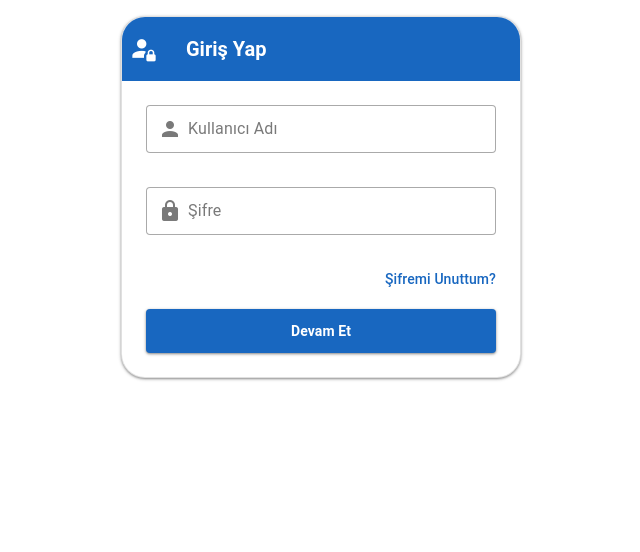
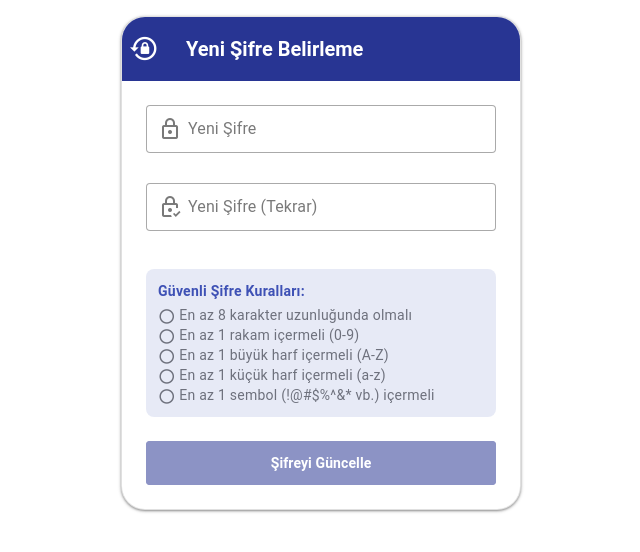
Before and after one commit to bernakalkann/task-project, a Vue app in the folder frontend/: page /reset-password in a window 1280 px wide. Before the commit this address led to /login. Shown: the top 552 px of the page, without its empty margins (319-959 px from the left). Built offline with nearby package versions, Linux system fonts and the light colour scheme.

Commit message:
feat: e-posta ile şifremi unuttum ve şifre sıfırlama akışı eklendi

```diff
--- a/frontend/src/router/index.js
+++ b/frontend/src/router/index.js
@@ -4,6 +4,8 @@ import Login from '../Login.vue'
 import TasksView from '../views/TasksView.vue'
 import UsersView from '../views/UsersView.vue'
 import ProfileView from '../views/ProfileView.vue'
+import ResetPassword from '../views/ResetPassword.vue'
+import LogsView from '../views/LogsView.vue'
 
 const router = createRouter({
   history: createWebHistory(import.meta.env.BASE_URL),
@@ -12,6 +14,11 @@ const router = createRouter({
       path: '/login',
       name: 'login',
       component: Login,
+    },
+    {
+      path: '/reset-password',
+      name: 'reset-password',
+      component: ResetPassword,
     },
     {
       path: '/',
@@ -33,6 +40,11 @@ const router = createRouter({
       name: 'profile',
       component: ProfileView,
     },
+    {
+      path: '/logs',
+      name: 'logs',
+      component: LogsView,
+    },
   ],
 })
 
@@ -41,16 +53,16 @@ router.beforeEach((to, from) => {
   const token = localStorage.getItem('token');
   const isStaff = localStorage.getItem('is_staff') === 'true';
 
-  // 1. Giriş yapmamış kullanıcıyı Giriş Yap sayfasına yönlendir
-  if (to.name !== 'login' && !token) {
+  // 1. Giriş yapmamış kullanıcıyı (login ve reset-password harici) Giriş Yap sayfasına yönlendir
+  if (to.name !== 'login' && to.name !== 'reset-password' && !token) {
     return { name: 'login' };
   }
   // 2. Giriş yapmış kullanıcıyı tekrar login sayfasına sokma
   else if (to.name === 'login' && token) {
     return { name: 'home' };
   }
-  // 3. Admin olmayan kullanıcıların Users menüsüne erişmesini engelle
-  else if (to.name === 'users' && !isStaff) {
+  // 3. Admin olmayan kullanıcıların Users ve Logs ekranına erişmesini engelle
+  else if ((to.name === 'users' || to.name === 'logs') && !isStaff) {
     return { name: 'home' };
   }
 })
--- /dev/null
+++ b/frontend/src/views/ResetPassword.vue
@@ -0,0 +1,161 @@
+<template>
+  <v-container class="fill-height" fluid>
+    <v-row align="center" justify="center">
+      <v-col cols="12" sm="8" md="5" lg="4">
+        <v-card class="elevation-12 rounded-xl border">
+          <v-toolbar color="indigo-darken-3" dark flat class="px-2">
+            <v-icon icon="mdi-lock-reset" class="mr-2" size="large"></v-icon>
+            <v-toolbar-title class="font-weight-bold">Yeni Şifre Belirleme</v-toolbar-title>
+          </v-toolbar>
+
+          <v-card-text class="pa-6">
+            <v-alert v-if="errorMessage" type="error" variant="tonal" class="mb-4" closable @click:close="errorMessage = ''">
+              {{ errorMessage }}
+            </v-alert>
+            <v-alert v-if="successMessage" type="success" variant="tonal" class="mb-4">
+              {{ successMessage }}
+            </v-alert>
+
+            <v-form v-if="!successMessage" @submit.prevent="submitReset">
+              <v-text-field
+                v-model="newPassword"
+                label="Yeni Şifre"
+                prepend-inner-icon="mdi-lock-outline"
+                type="password"
+                variant="outlined"
+                density="comfortable"
+                class="mb-2"
+                :rules="[v => !!v || 'Şifre alanı zorunludur']"
+              />
+
+              <v-text-field
+                v-model="confirmPassword"
+                label="Yeni Şifre (Tekrar)"
+                prepend-inner-icon="mdi-lock-check-outline"
+                type="password"
+                variant="outlined"
+                density="comfortable"
+                class="mb-4"
+                :rules="[v => v === newPassword || 'Şifreler eşleşmiyor']"
+              />
+
+              <!-- PAROLA ŞARTLARI CHECKLIST -->
+              <v-card variant="tonal" color="indigo" class="pa-3 mb-6 rounded-lg text-caption">
+                <div class="font-weight-bold mb-1">Güvenli Şifre Kuralları:</div>
+                <div :class="rulesStatus.length ? 'text-success' : 'text-grey-darken-1'">
+                  <v-icon size="small" :icon="rulesStatus.length ? 'mdi-check-circle' : 'mdi-circle-outline'"></v-icon>
+                  En az 8 karakter uzunluğunda olmalı
+                </div>
+                <div :class="rulesStatus.digit ? 'text-success' : 'text-grey-darken-1'">
+                  <v-icon size="small" :icon="rulesStatus.digit ? 'mdi-check-circle' : 'mdi-circle-outline'"></v-icon>
+                  En az 1 rakam içermeli (0-9)
+                </div>
+                <div :class="rulesStatus.upper ? 'text-success' : 'text-grey-darken-1'">
+                  <v-icon size="small" :icon="rulesStatus.upper ? 'mdi-check-circle' : 'mdi-circle-outline'"></v-icon>
+                  En az 1 büyük harf içermeli (A-Z)
+                </div>
+                <div :class="rulesStatus.lower ? 'text-success' : 'text-grey-darken-1'">
+                  <v-icon size="small" :icon="rulesStatus.lower ? 'mdi-check-circle' : 'mdi-circle-outline'"></v-icon>
+                  En az 1 küçük harf içermeli (a-z)
+                </div>
+                <div :class="rulesStatus.symbol ? 'text-success' : 'text-grey-darken-1'">
+                  <v-icon size="small" :icon="rulesStatus.symbol ? 'mdi-check-circle' : 'mdi-circle-outline'"></v-icon>
+                  En az 1 sembol (!@#$%^&* vb.) içermeli
+                </div>
+              </v-card>
+
+              <v-btn
+                type="submit"
+                color="indigo-darken-3"
+                block
+                size="large"
+                class="text-capitalize font-weight-bold"
+                :loading="loading"
+                :disabled="!isFormValid"
+              >
+                Şifreyi Güncelle
+              </v-btn>
+            </v-form>
+
+            <div v-else class="text-center mt-4">
+              <v-btn color="indigo-darken-3" variant="outlined" to="/login">
+                Giriş Ekranına Git
+              </v-btn>
+            </div>
+          </v-card-text>
+        </v-card>
+      </v-col>
+    </v-row>
+  </v-container>
+</template>
+
+<script setup>
+import { ref, computed } from 'vue'
+import { useRoute, useRouter } from 'vue-router'
+import api from '../api'
+
+const route = useRoute()
+const router = useRouter()
+
+const newPassword = ref('')
+const confirmPassword = ref('')
+const errorMessage = ref('')
+const successMessage = ref('')
+const loading = ref(false)
+
+const rulesStatus = computed(() => {
+  const pwd = newPassword.value || ''
+  return {
+    length: pwd.length >= 8,
+    digit: /\d/.test(pwd),
+    upper: /[A-Z]/.test(pwd),
+    lower: /[a-z]/.test(pwd),
+    symbol: /[^A-Za-z0-9]/.test(pwd)
+  }
+})
+
+const isFormValid = computed(() => {
+  return (
+    rulesStatus.value.length &&
+    rulesStatus.value.digit &&
+    rulesStatus.value.upper &&
+    rulesStatus.value.lower &&
+    rulesStatus.value.symbol &&
+    newPassword.value === confirmPassword.value
+  )
+})
+
+const submitReset = async () => {
+  errorMessage.value = ''
+  successMessage.value = ''
+
+  const uid = route.query.uid
+  const token = route.query.token
+
+  if (!uid || !token) {
+    errorMessage.value = 'Geçersiz şifre sıfırlama bağlantısı. Bağlantıyı tekrar e-postanızdan kontrol ediniz.'
+    return
+  }
+
+  loading.value = true
+  try {
+    const response = await api.post('reset-password/', {
+      uid,
+      token,
+      new_password: newPassword.value
+    })
+    successMessage.value = response.data.message || 'Şifreniz başarıyla güncellendi!'
+    setTimeout(() => {
+      router.push('/login')
+    }, 2500)
+  } catch (err) {
+    if (err.response && err.response.data && err.response.data.detail) {
+      errorMessage.value = err.response.data.detail
+    } else {
+      errorMessage.value = 'Şifre güncellenirken bir hata oluştu.'
+    }
+  } finally {
+    loading.value = false
+  }
+}
+</script>
```
